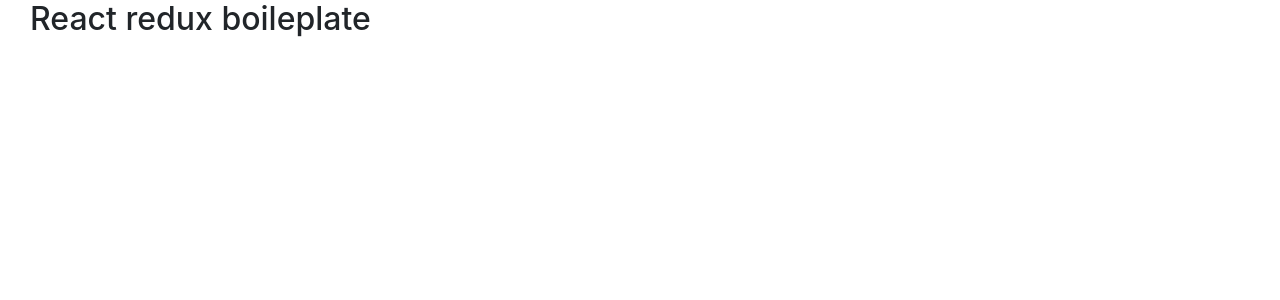
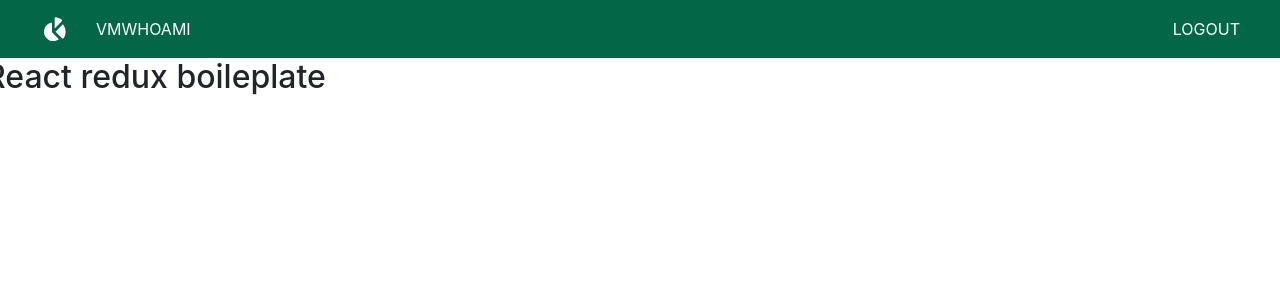
Before and after one commit to vmwhoami/admin_ui_maib, a React (Create React App) app: page / in a window 1280 px wide. Shown: the top 300 px of the page. Built offline with nearby package versions, Linux system fonts and the light colour scheme; no server answers; what miragejs would draw is missing.

Commit message:
Add navbar and side nav Column

```diff
--- a/src/components/App.js
+++ b/src/components/App.js
@@ -1,18 +1,14 @@
 import { BrowserRouter, Route, Switch } from 'react-router-dom';
-import { Container } from 'react-bootstrap';
+
 import Home from '../pages/Home';
 
 function App() {
   return (
-    <Container fluid>
-      <BrowserRouter>
-        <Switch>
-          <Route path="/" component={Home} exact />
-
-        </Switch>
-
-      </BrowserRouter>
-    </Container>
+    <BrowserRouter>
+      <Switch>
+        <Route path="/" component={Home} exact />
+      </Switch>
+    </BrowserRouter>
   );
 }
 
--- a/src/components/layout.js
+++ b/src/components/layout.js
@@ -1,8 +1,9 @@
 import React, { useEffect } from 'react';
-import { Container } from 'react-bootstrap';
+import { Container, Row } from 'react-bootstrap';
 import PropTypes from 'prop-types';
 import { useDispatch } from 'react-redux';
 import getUsers from '../redux/reducer/actions';
+import NavBar from './navbar/NavBar';
 
 const Layout = ({ children }) => {
   const dispatch = useDispatch();
@@ -10,8 +11,11 @@ const Layout = ({ children }) => {
     dispatch(getUsers());
   }, []);
   return (
-    <Container fluid>
-      {children}
+    <Container className="px-0" fluid>
+      <NavBar />
+      <Row>
+        {children}
+      </Row>
     </Container>
   );
 };
--- /dev/null
+++ b/src/components/navbar/NavBar.js
@@ -0,0 +1,18 @@
+import React from 'react';
+import { TiChartPie } from 'react-icons/ti';
+import { Link } from 'react-router-dom';
+import {
+  Navbar, Nav,
+} from 'react-bootstrap';
+
+const NavBar = () => (
+  <Navbar variant="green">
+    <Navbar.Brand className="logo d-flex ml-4 text-white" href="#home"><TiChartPie /></Navbar.Brand>
+    <Nav className="mr-auto">
+      <Nav.Link className="text-white" href="#home">VMWHOAMI</Nav.Link>
+    </Nav>
+    <Link className="text-white text-uppercase mr-4" to="/">Logout</Link>
+  </Navbar>
+);
+
+export default NavBar;
--- a/src/index.js
+++ b/src/index.js
@@ -2,6 +2,7 @@ import React from 'react';
 import ReactDOM from 'react-dom';
 import { Provider } from 'react-redux';
 import 'bootstrap/dist/css/bootstrap.min.css';
+import './styles/index.css';
 import App from './components/App';
 import store from './redux/store';
 import reportWebVitals from './reportWebVitals';
--- a/src/styles/index.css
+++ b/src/styles/index.css
@@ -44,3 +44,11 @@ code {
   background-color: #2b44726e;
   z-index: 3;
 }
+
+.navbar-green{
+  background-color: #036647 !important;
+}
+
+.logo{
+  font-size: 2rem
+}
```
Also changed, not shown: src/components/leftBar/LeftBar.js (added, +11 -0 lines).
